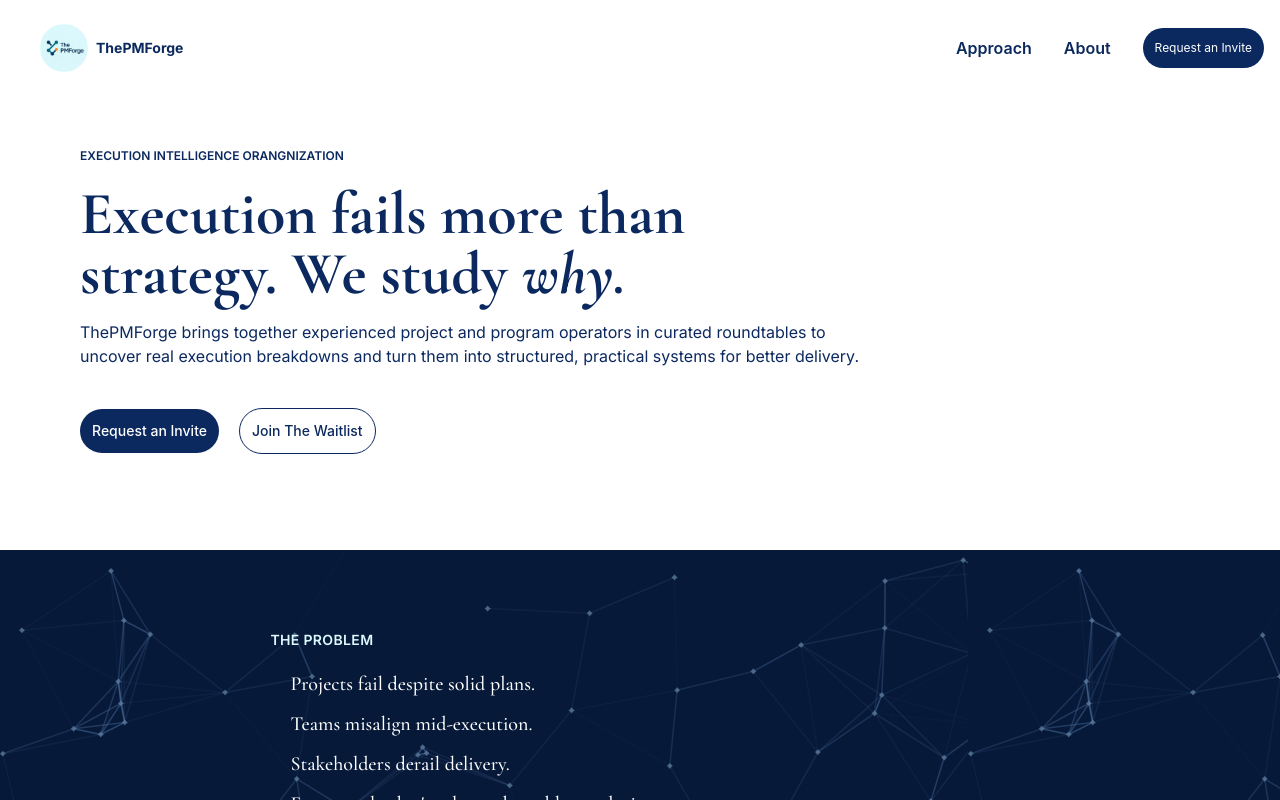
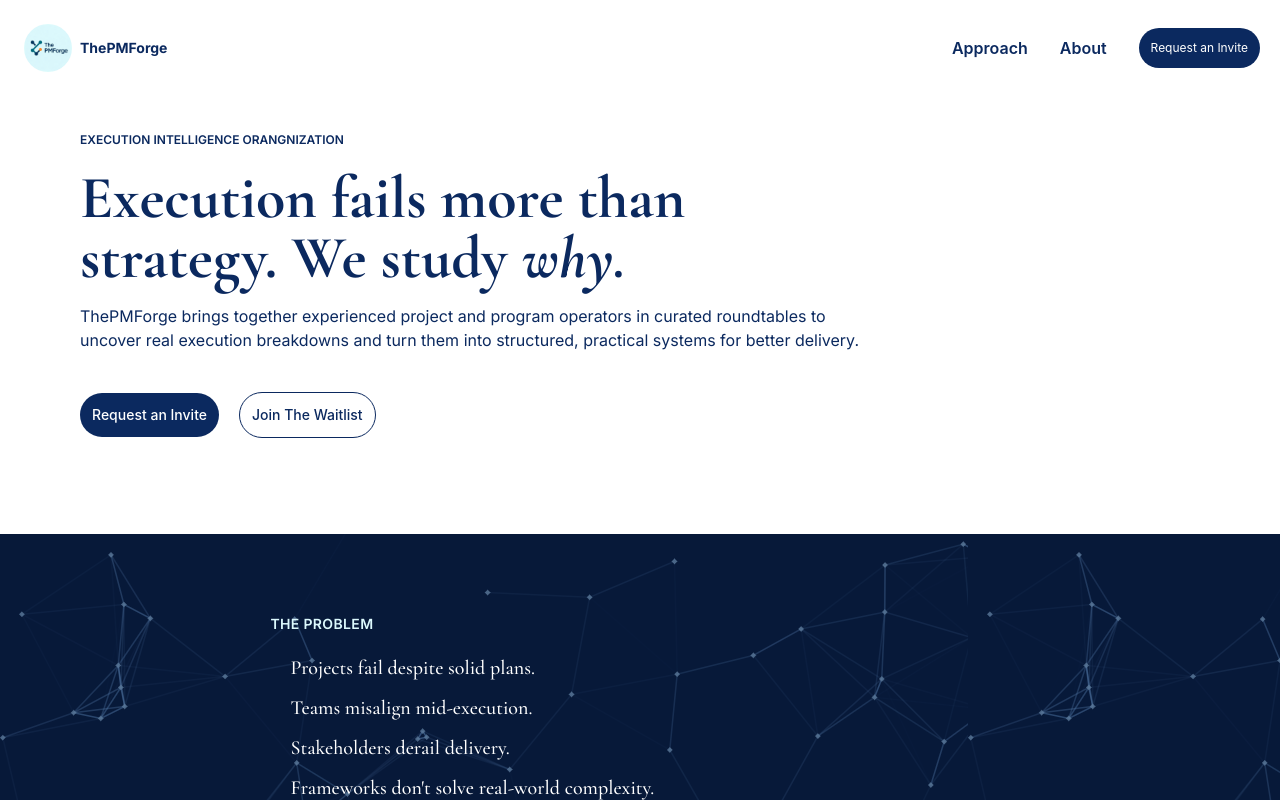
Before and after one commit to FOA-developer/ThePMForge, a React (Vite) app: page / in a window 1280 px wide. Shown: the top 800 px of the page. Built offline with nearby package versions, Linux system fonts and the light colour scheme.

Commit message:
adjusted styling

```diff
--- a/src/Navbar.jsx
+++ b/src/Navbar.jsx
@@ -8,7 +8,7 @@ const Navbar = () => {
   const[openMenu, setOpenMenu] = useState(false);
 
   return (
-    <nav className = "flex flex-row justify-between items-center p-4 text-[rgb(11,41,95)] pt-6">
+    <nav className = "flex flex-row justify-between items-center pr-5 text-[rgb(11,41,95)] pt-6">
       <div className = "flex flex-row items-center gap-2 pl-3 md:pl-6">
       <img src={thepmforge} className="w-12 h-12 rounded-full" alt= "logo"/>
       <h1 className="font-inter font-bold text-sm ">ThePMForge</h1>
```
